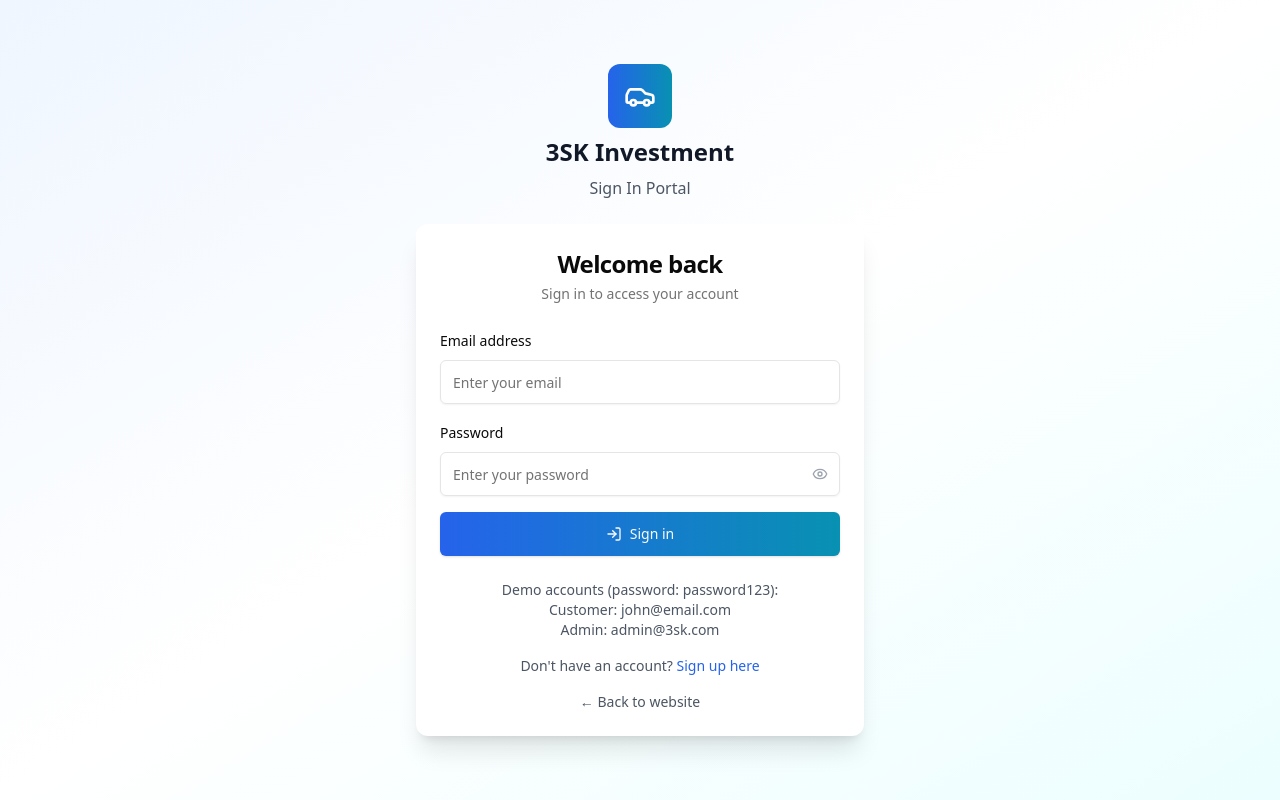
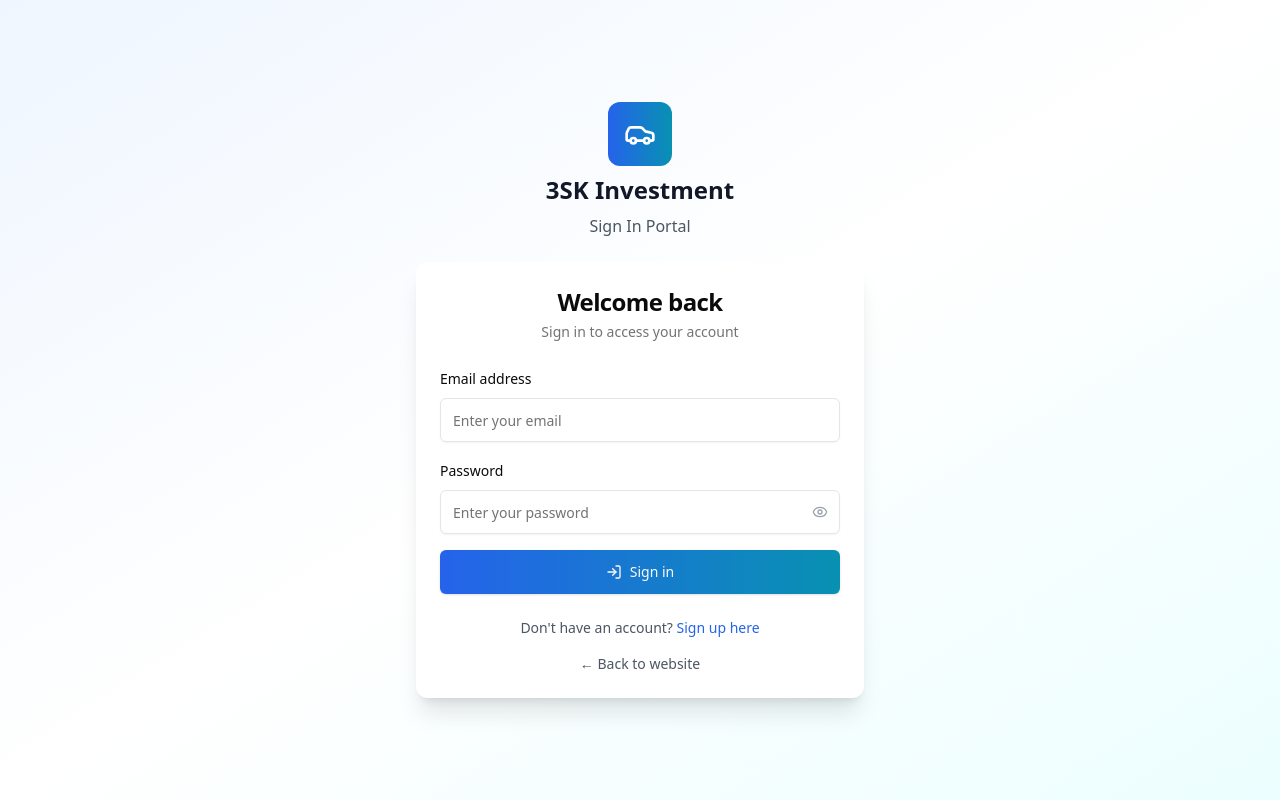
Before and after one commit to tokodem/3SK-Copy, a React (Vite) app: page /login in a window 1280 px wide. Built offline with nearby package versions, Linux system fonts and the light colour scheme.

Commit message:
removed demo accounts guide

```diff
--- a/src/components/auth/LoginForm.tsx
+++ b/src/components/auth/LoginForm.tsx
@@ -149,11 +149,7 @@ const LoginForm = () => {
             </form>
 
             <div className="mt-6 text-center space-y-4">
-              <div className="text-sm text-gray-600">
-                <div>Demo accounts (password: password123):</div>
-                <div>Customer: john@email.com</div>
-                <div>Admin: admin@3sk.com</div>
-              </div>
+
 
               <div className="text-sm">
                 <span className="text-gray-600">Don't have an account? </span>
```
